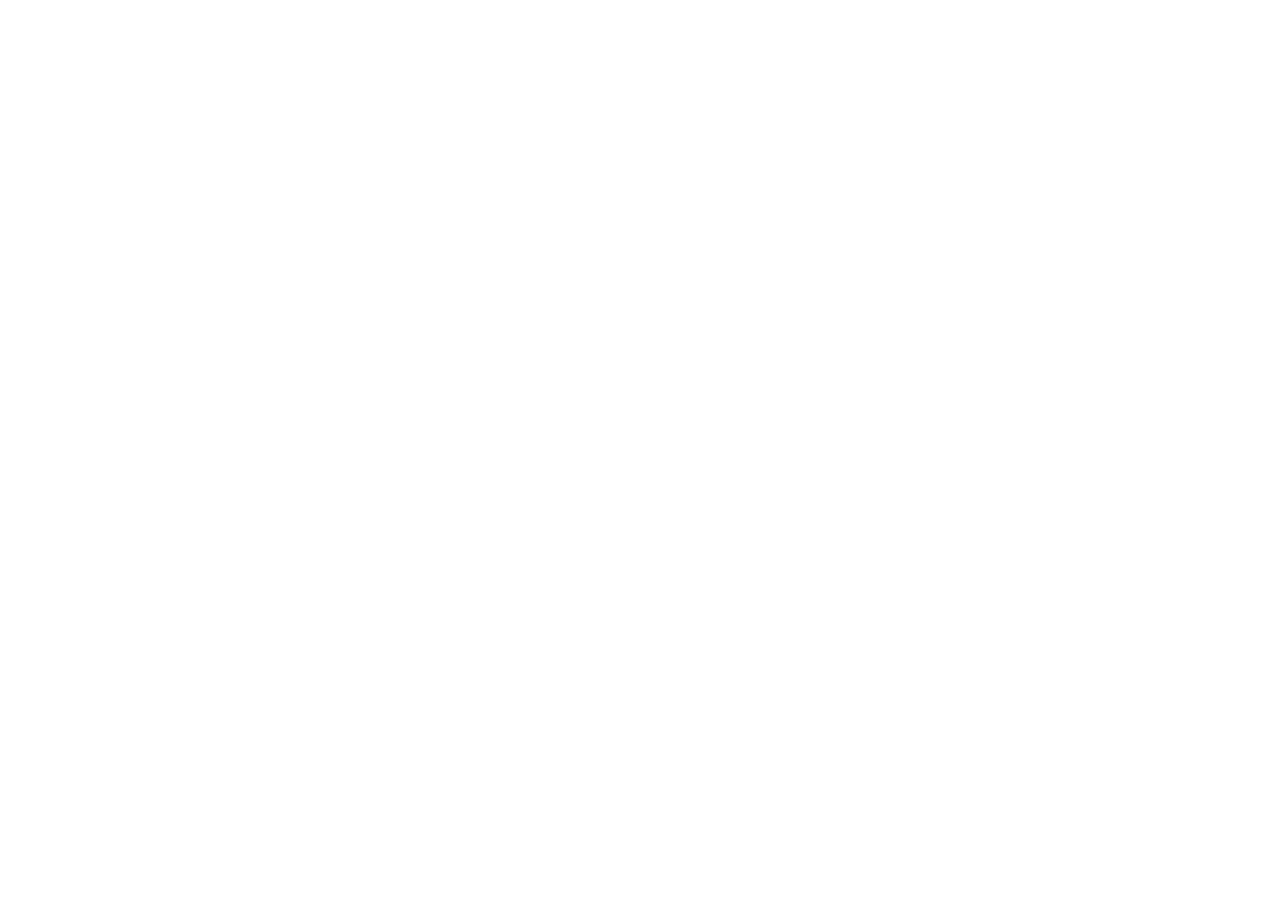
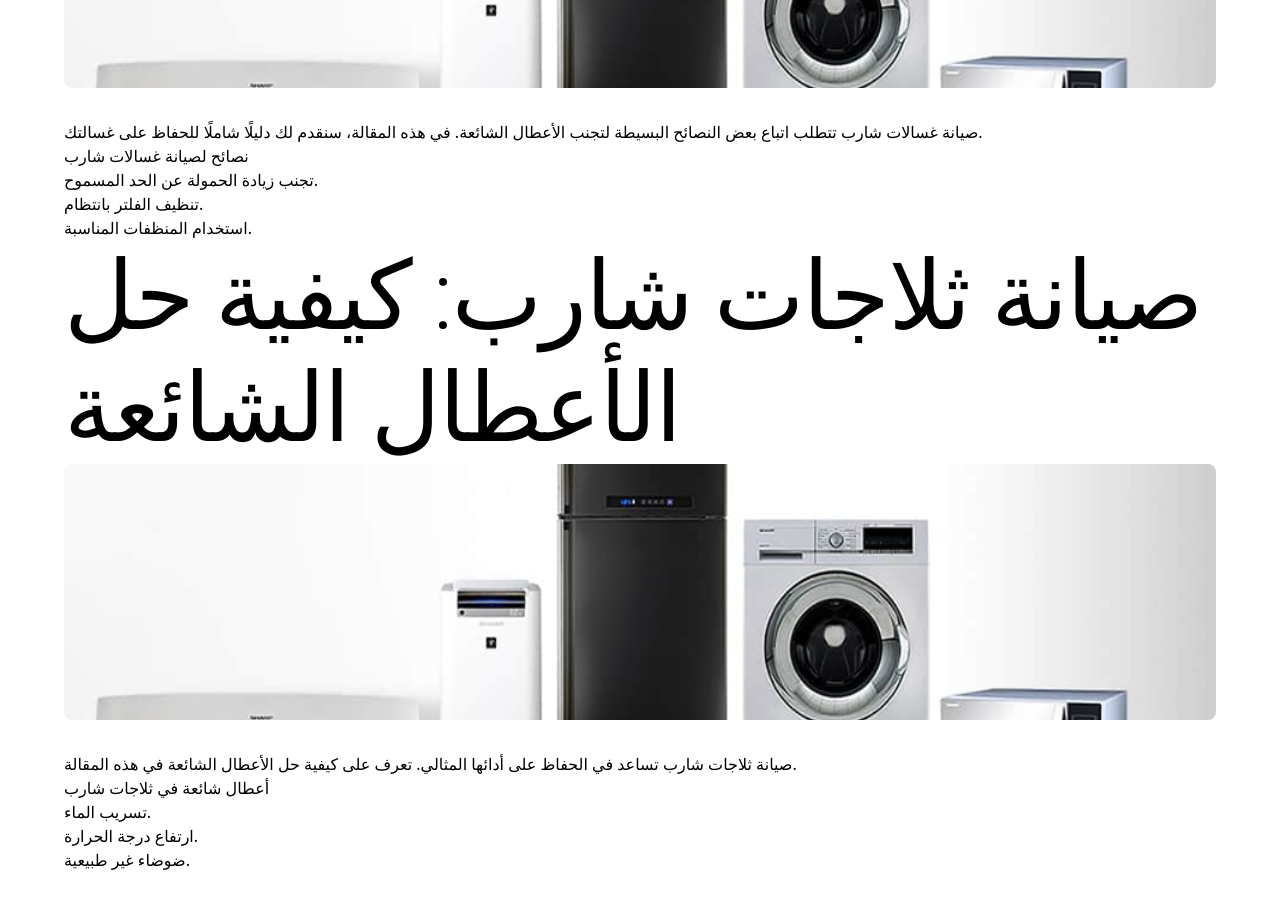
Before and after one commit to Ahmed-Nasser99/sal7ly-sharp-next, a Next.js app: page /Blog in a window 1280 px wide. Before the commit this address had no page. Shown: the part 440-1348 px from the top of the page. Before the commit the page ends 800 px from the top, so only its background shows below. Built offline with nearby package versions, Linux system fonts and the light colour scheme.

Commit message:
[Feature] Add blog page and update sitemap with blog URL

```diff
--- /dev/null
+++ b/src/pages/Blog/index.js
@@ -0,0 +1,68 @@
+import React from "react";
+import Head from "next/head";
+import { useRouter } from "next/router";
+import { Container, Typography, Box } from "@mui/material";
+
+const blogPosts = [
+  {
+    slug: "sharp-washing-machine-maintenance",
+    title: "صيانة غسالات شارب: دليل شامل للحفاظ على غسالتك",
+    content: `
+      <p>صيانة غسالات شارب تتطلب اتباع بعض النصائح البسيطة لتجنب الأعطال الشائعة. في هذه المقالة، سنقدم لك دليلًا شاملًا للحفاظ على غسالتك.</p>
+      <h2>نصائح لصيانة غسالات شارب</h2>
+      <ul>
+        <li>تجنب زيادة الحمولة عن الحد المسموح.</li>
+        <li>تنظيف الفلتر بانتظام.</li>
+        <li>استخدام المنظفات المناسبة.</li>
+      </ul>
+    `,
+    image: "/assets/Imgs/Sharp/sharpBg.jpg",
+  },
+  {
+    slug: "sharp-refrigerator-maintenance",
+    title: "صيانة ثلاجات شارب: كيفية حل الأعطال الشائعة",
+    content: `
+      <p>صيانة ثلاجات شارب تساعد في الحفاظ على أدائها المثالي. تعرف على كيفية حل الأعطال الشائعة في هذه المقالة.</p>
+      <h2>أعطال شائعة في ثلاجات شارب</h2>
+      <ul>
+        <li>تسريب الماء.</li>
+        <li>ارتفاع درجة الحرارة.</li>
+        <li>ضوضاء غير طبيعية.</li>
+      </ul>
+    `,
+    image: "/assets/Imgs/Sharp/sharpBg.jpg",
+  },
+];
+
+export default function BlogPost() {
+  //   const router = useRouter();
+  //   const { slug } = router.query;
+  //   const post = blogPosts.find((p) => p.slug === slug);
+
+  //   if (!post) {
+  //     return <div>Post not found</div>;
+  //   }
+
+  return (
+    <>
+      <Container maxWidth="lg" className="py-12">
+        {blogPosts?.map((post) => (
+          <>
+            <Typography variant="h1" className="text-4xl font-bold mb-8">
+              {post?.title}
+            </Typography>
+            <img
+              src={post?.image}
+              alt={post?.title}
+              className="w-full h-64 object-cover rounded-lg mb-8"
+            />
+            <Box
+              className="prose prose-lg max-w-none"
+              dangerouslySetInnerHTML={{ __html: post?.content }}
+            />
+          </>
+        ))}
+      </Container>
+    </>
+  );
+}
```
Also changed, not shown: 1 other file (tests, documents, lock files or other folders).
